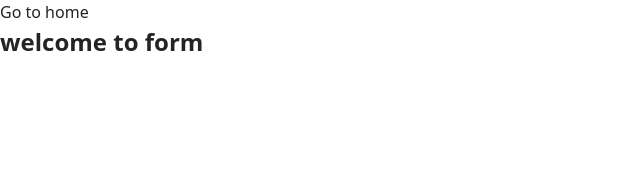
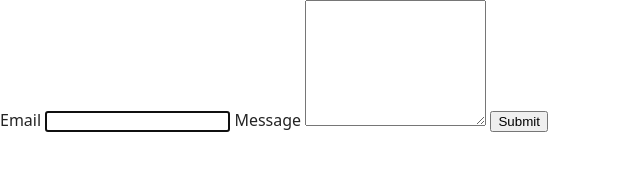
Before and after one commit to mohyllllllllllllaaaaaaaaaaaaaaaaa/goit-js-hw-09, a plain HTML site: page 2-form.html in a window 1280 px wide. Shown: the whole page, without its empty margins (0-640 px from the left). Drawn offline with Linux system fonts and the light colour scheme.

Commit message:
Deploying to gh-pages from @ mohyllllllllllllaaaaaaaaaaaaaaaaa/goit-js-hw-09@d5649a36340436db8a295e3274ae767d469be0f9 🚀

```diff
--- a/2-form.html
+++ b/2-form.html
@@ -11,8 +11,18 @@
   </head>
   <body>
     <section class="form">
-      <a href="./index.html">Go to home</a>
-      <h2>welcome to form</h2>
+      <form class="feedback-form" autocomplete="off">
+        <label>
+          Email
+          <input type="email" name="email" autofocus />
+        </label>
+        <label>
+          Message
+          <textarea name="message" rows="8"></textarea>
+        </label>
+        <button type="submit">Submit</button>
+      </form>
+
     </section>
   </body>
 </html>
--- a/2-form.js
+++ b/2-form.js
@@ -1,2 +1,2 @@
-import"./assets/styles-CIuQfCQg.js";console.log("form");
+import"./assets/styles-CIuQfCQg.js";document.querySelector(".feedback-form");
 //# sourceMappingURL=2-form.js.map
```
Also changed, not shown: 1 other file.
